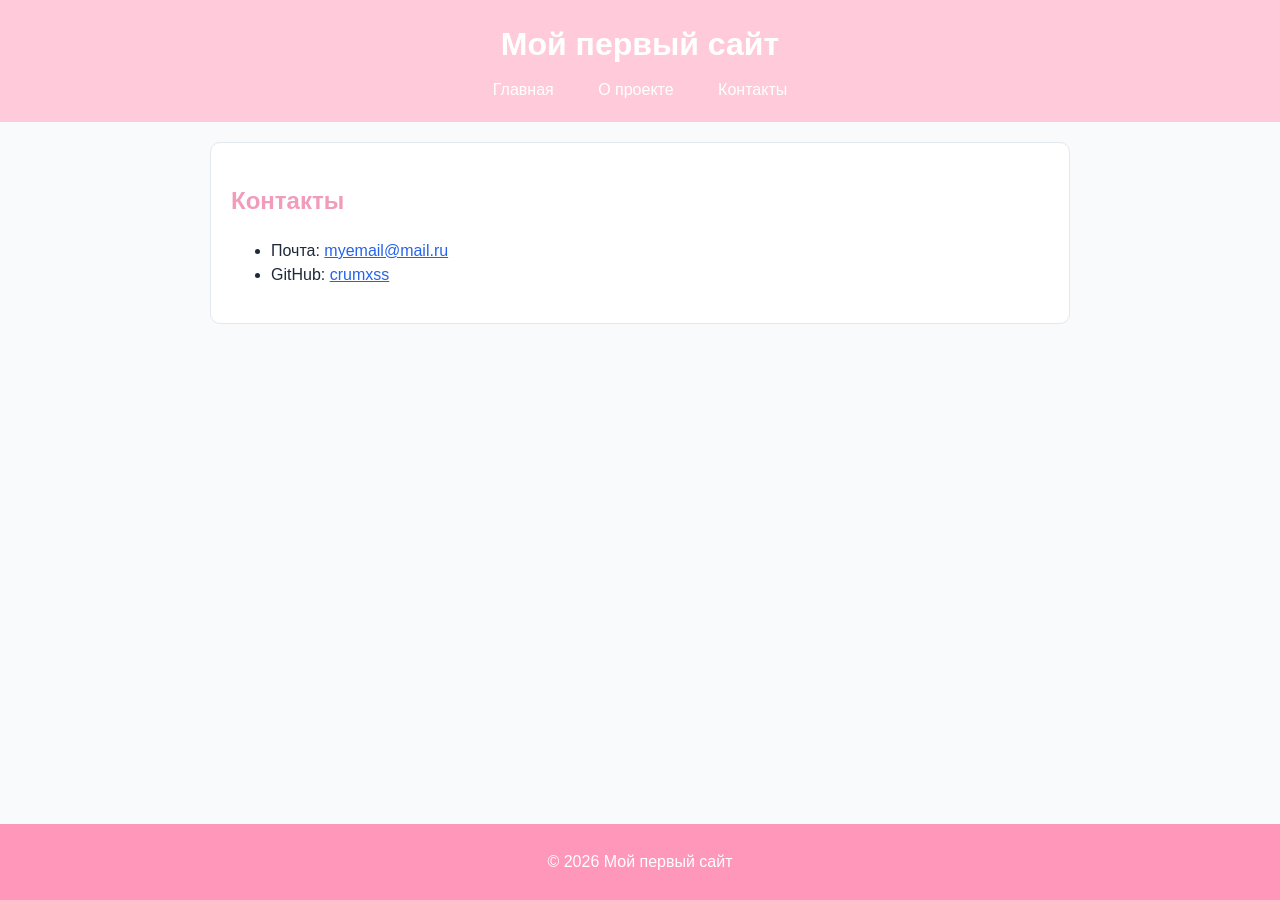
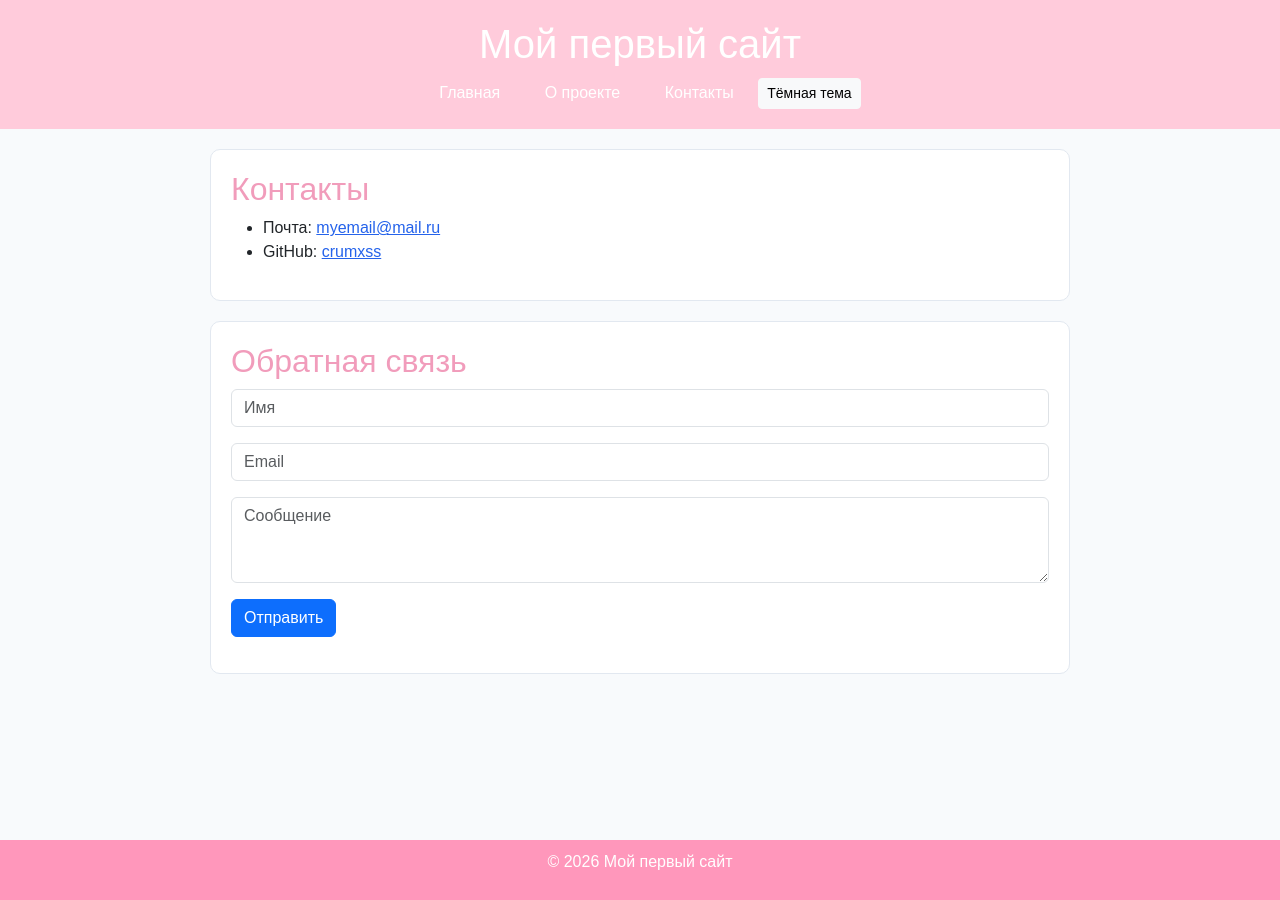
Before and after one commit to crumxss/my_first_site, a plain HTML site: page contacts.html in a window 1280 px wide. Drawn offline with nearby package versions, Linux system fonts and the light colour scheme.

Commit message:
Add contact form and update email link

```diff
--- a/contacts.html
+++ b/contacts.html
@@ -4,7 +4,10 @@
   <meta charset="UTF-8">
   <meta name="viewport" content="width=device-width, initial-scale=1.0">
   <title>Мой первый сайт - Контакты</title>
+  <link rel="stylesheet" href="https://cdn.jsdelivr.net/npm/bootstrap@5.3.3/dist/css/bootstrap.min.css">
   <link rel="stylesheet" href="style.css">
+  <script src="https://cdn.jsdelivr.net/npm/bootstrap@5.3.3/dist/js/bootstrap.bundle.min.js" defer></script>
+  <script src="script.js" defer></script>
 </head>
 <body>
 
@@ -14,6 +17,7 @@
       <a href="index.html">Главная</a>
       <a href="about.html">О проекте</a>
       <a href="contacts.html" class="active">Контакты</a>
+      <button id="theme" class="btn btn-light btn-sm">Тёмная тема</button>
     </nav>
   </header>
 
@@ -21,9 +25,26 @@
     <section class="card" id="contacts">
       <h2>Контакты</h2>
       <ul>
-        <li>Почта: <a href="myemail@mail.ru">myemail@mail.ru</a></li>
+        <li>Почта: <a href="mailto:myemail@mail.ru">myemail@mail.ru</a></li>
         <li>GitHub: <a href="https://github.com/crumxss">crumxss</a></li>
       </ul>
+    </section>
+
+    <section class="card">
+      <h2>Обратная связь</h2>
+      <form id="contactForm">
+        <div class="mb-3">
+          <input id="name" type="text" class="form-control" placeholder="Имя">
+        </div>
+        <div class="mb-3">
+          <input id="email" type="text" class="form-control" placeholder="Email">
+        </div>
+        <div class="mb-3">
+          <textarea id="comment" class="form-control" rows="3" placeholder="Сообщение"></textarea>
+        </div>
+        <button type="submit" class="btn btn-primary">Отправить</button>
+      </form>
+      <p id="formMessage" class="mt-3 mb-0"></p>
     </section>
 
   </main>
```
